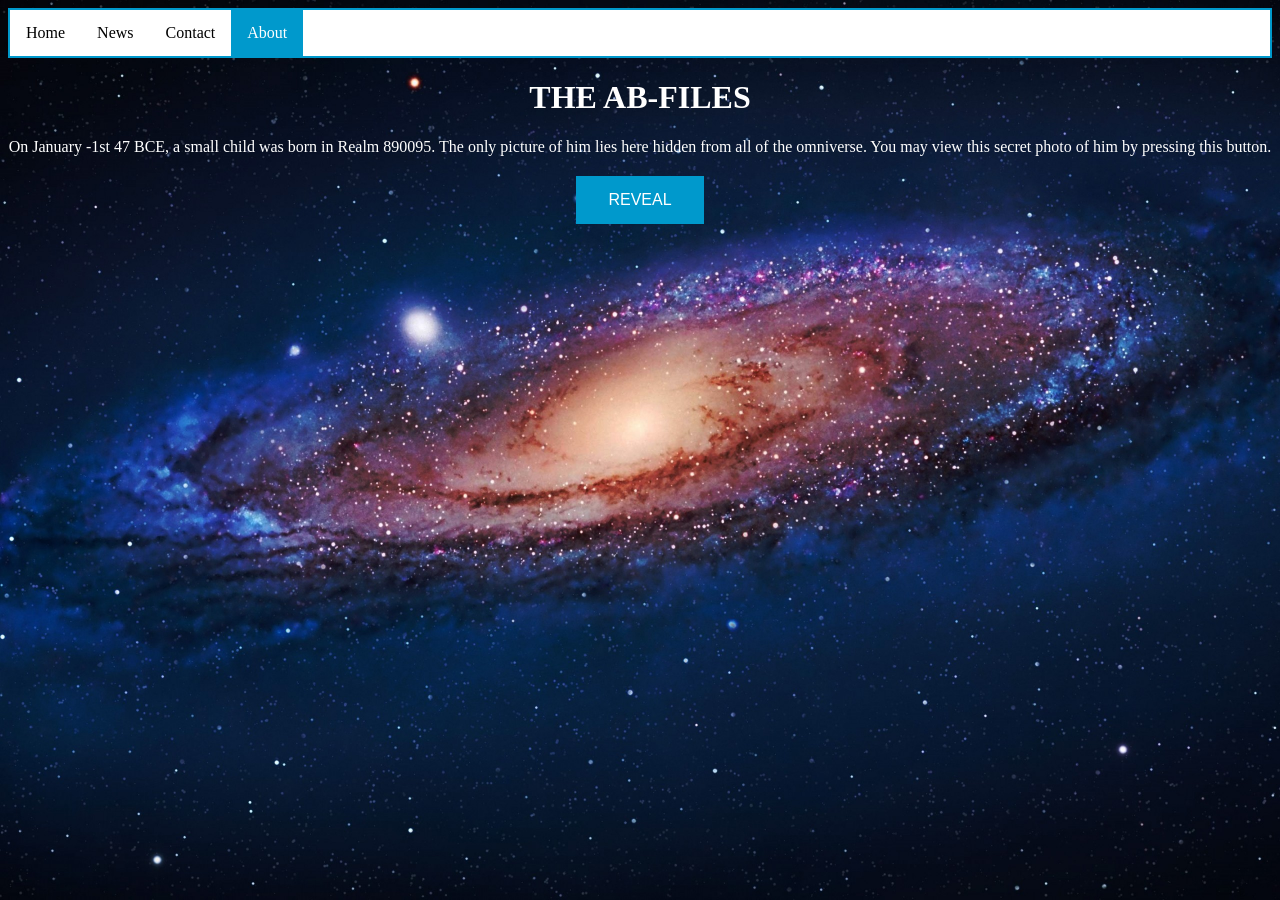
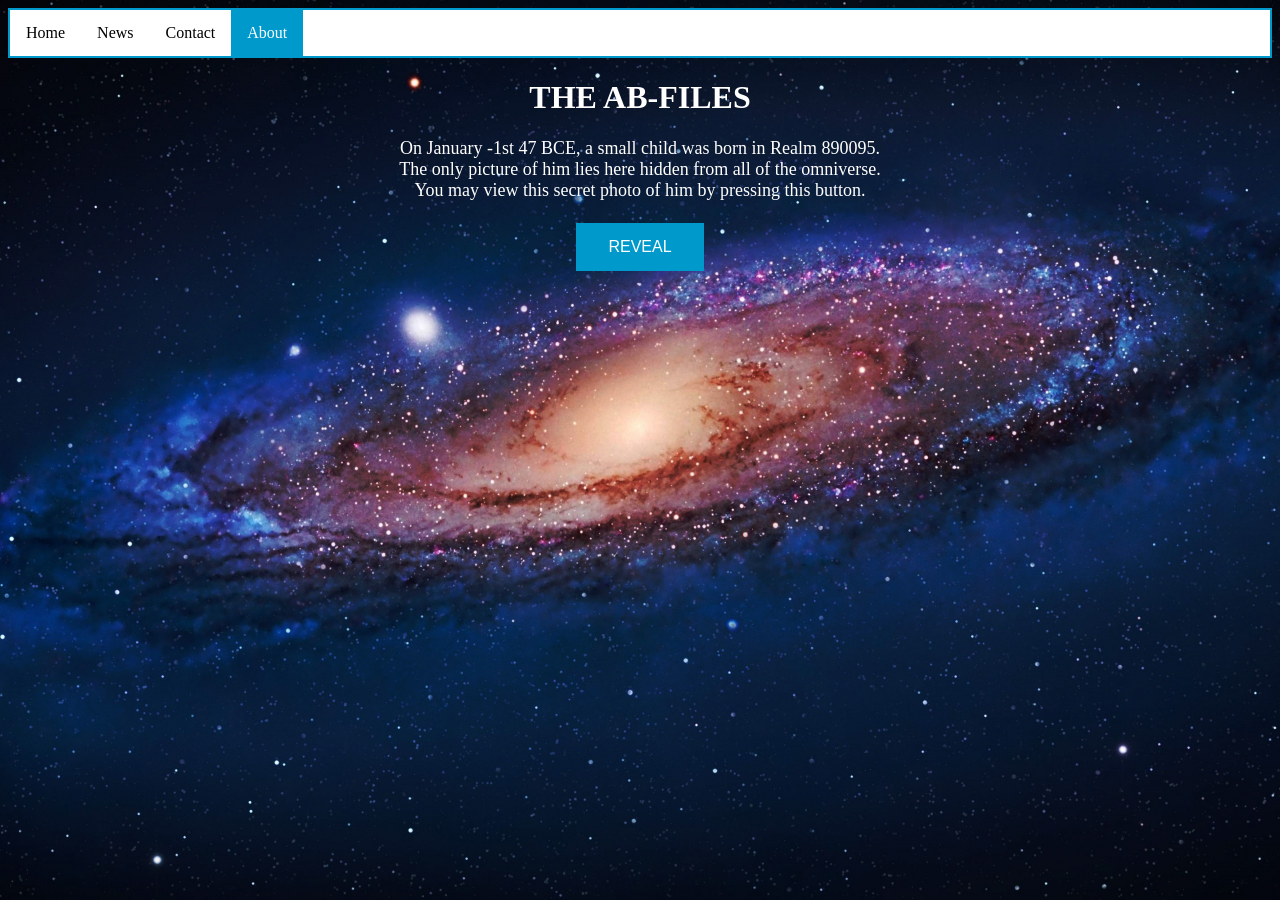
Before and after one commit to abdul-j/abdul-j.github.i, a Jekyll site: the page built from about.html, in a window 1280 px wide. Built offline with Jekyll 4.4.1, drawn with Linux system fonts in a browser that asks for light colours.

Commit message:
Update about.html

```diff
--- a/about.html
+++ b/about.html
@@ -16,7 +16,9 @@ title: About Abdul
     <p>
 
     On January -1st 47 BCE, a small child was born in Realm 890095.
+        <br />
     The only picture of him lies here hidden from all of the omniverse.
+        <br />
     You may view this secret photo of him by pressing this button.
 
 
@@ -42,6 +44,11 @@ title: About Abdul
   body {
   font-family: "Times New Roman", Times, serif;
   }
+
+    p {
+     font-size: large;
+    }
+
     .button {
     background-color: rgb(0, 153, 204);
     border: none;
```
